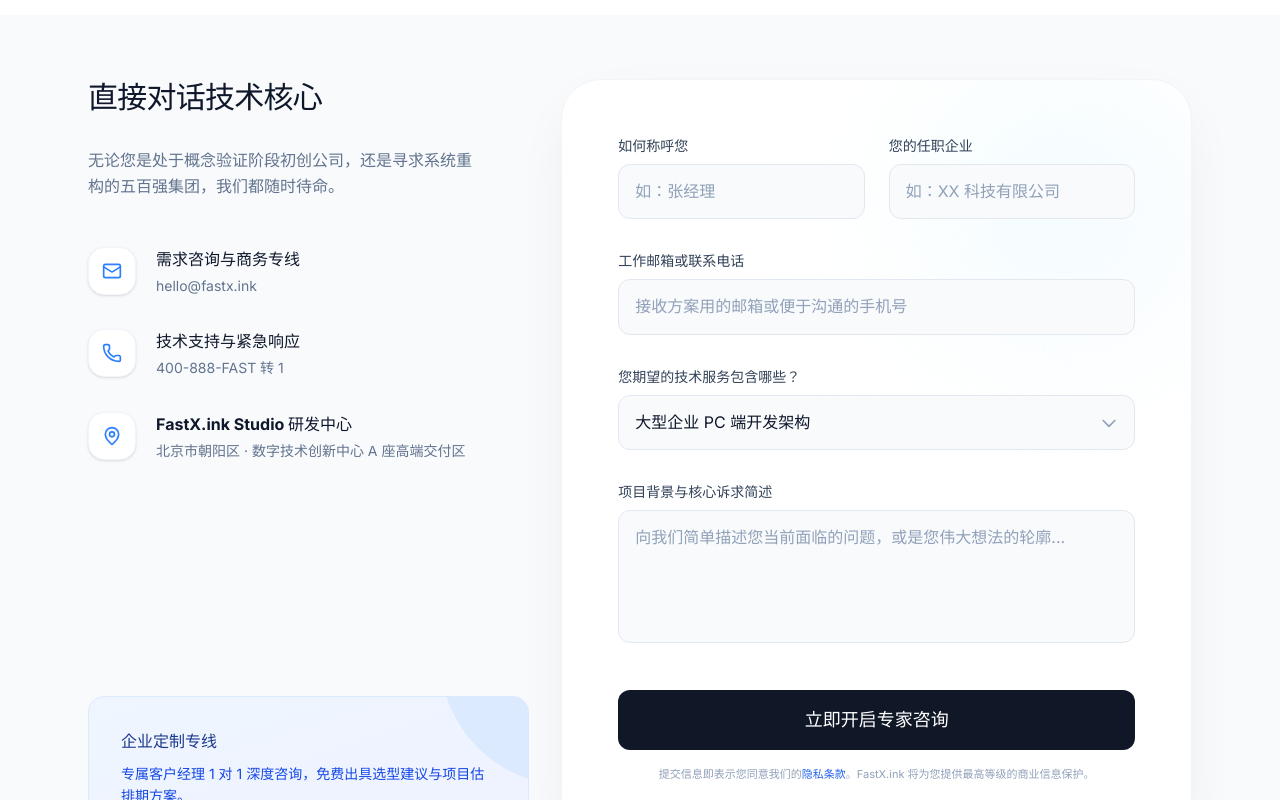
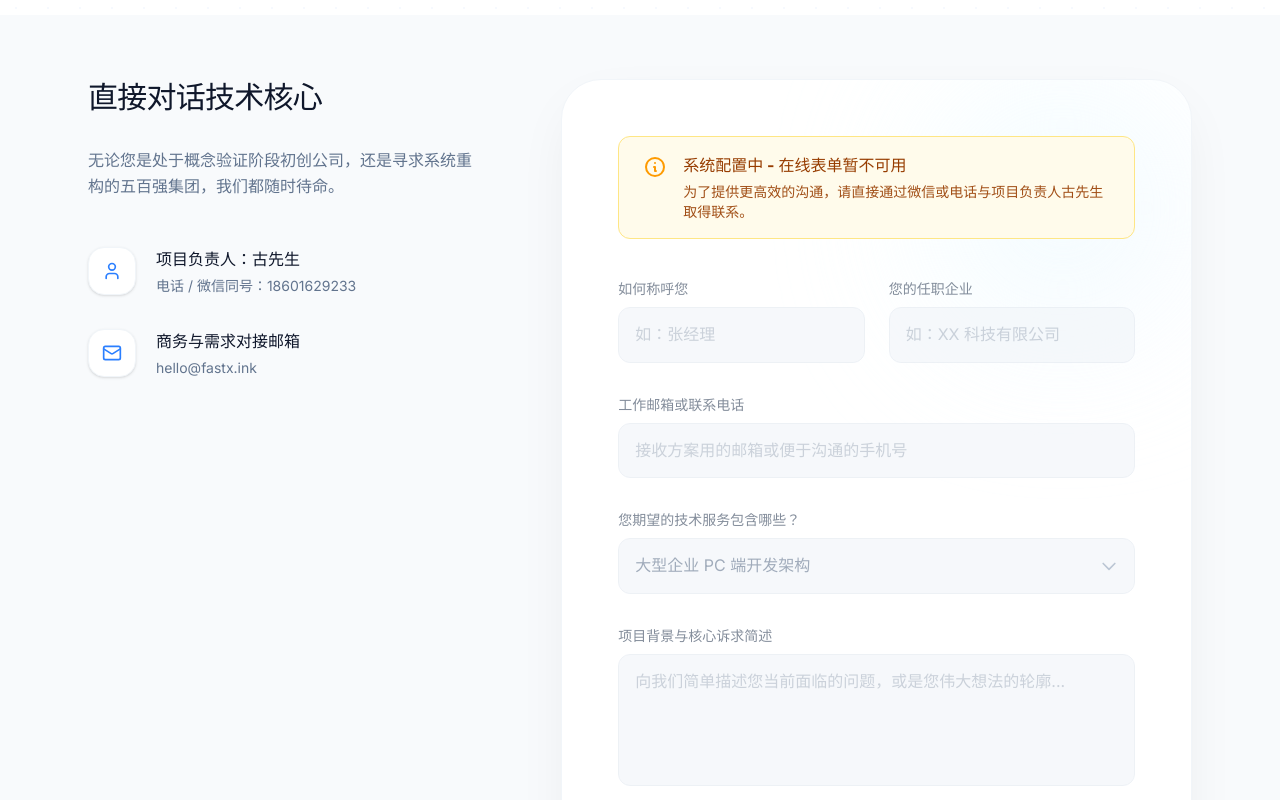
Before and after one commit to kivenZhou/fastx, a Vue app: page /contact in a window 1280 px wide. Shown: the part 600-1400 px from the top of the page. Built offline with nearby package versions, Linux system fonts and the light colour scheme.

Commit message:
fix: 修改联系方式

```diff
--- a/src/locales/en.json
+++ b/src/locales/en.json
@@ -183,13 +183,14 @@
     "form_project": "Project Background & Core Requirements",
     "form_project_placeholder": "Briefly describe the challenges you're facing or the outline of your great idea...",
     "form_submit": "Start Your Expert Consultation",
-    "form_privacy": "By submitting, you agree to our",
+    "form_disabled_title": "System Check - Online Form Unavailable",
+    "form_disabled_desc": "For more efficient communication, please contact our project lead, Mr. Gu, directly via WeChat or phone.",
+    "form_privacy": "By submitting, you agree to our ",
     "form_privacy_link": "Privacy Policy",
     "form_privacy_end": ". FastX.ink provides top-tier protection for your business information.",
     "contacts": [
-      { "label": "Business & Consulting Hotline", "value": "hello{'@'}fastx.ink" },
-      { "label": "Technical Support & Emergency", "value": "+400-888-FAST ext. 1" },
-      { "label": "FastX.ink Studio R&D Center", "value": "Digital Technology Innovation Center A, Chaoyang, Beijing" }
+      { "label": "Project Lead: Mr. Gu", "value": "Phone/WeChat: 18601629233" },
+      { "label": "Business & Inquiries Email", "value": "hello{'@'}fastx.ink" }
     ]
   }
 }
--- a/src/locales/zh.json
+++ b/src/locales/zh.json
@@ -183,13 +183,14 @@
     "form_project": "项目背景与核心诉求简述",
     "form_project_placeholder": "向我们简单描述您当前面临的问题，或是您伟大想法的轮廓...",
     "form_submit": "立即开启专家咨询",
-    "form_privacy": "提交信息即表示您同意我们的",
+    "form_disabled_title": "系统配置中 - 在线表单暂不可用",
+    "form_disabled_desc": "为了提供更高效的沟通，请直接通过微信或电话与项目负责人古先生取得联系。",
+    "form_privacy": "提交即代表同意",
     "form_privacy_link": "隐私条款",
     "form_privacy_end": "。FastX.ink 将为您提供最高等级的商业信息保护。",
     "contacts": [
-      { "label": "需求咨询与商务专线", "value": "hello{'@'}fastx.ink" },
-      { "label": "技术支持与紧急响应", "value": "400-888-FAST 转 1" },
-      { "label": "FastX.ink Studio 研发中心", "value": "北京市朝阳区 · 数字技术创新中心 A 座高端交付区" }
+      { "label": "项目负责人：古先生", "value": "电话 / 微信同号：18601629233" },
+      { "label": "商务与需求对接邮箱", "value": "hello{'@'}fastx.ink" }
     ]
   }
 }
--- a/src/views/Contact.vue
+++ b/src/views/Contact.vue
@@ -54,28 +54,39 @@
             <div class="absolute top-0 right-0 w-64 h-64 bg-gradient-to-br from-cyan-50 to-blue-50 rounded-full blur-[80px] pointer-events-none opacity-70"></div>
 
             <form class="grid grid-cols-1 md:grid-cols-2 gap-x-6 gap-y-8 relative z-10" @submit.prevent>
-              <div class="space-y-2">
-                <label class="text-sm font-semibold text-slate-700 block">{{ $t('contact.form_name') }}</label>
-                <input type="text" :placeholder="$t('contact.form_name_placeholder')"
-                  class="w-full bg-slate-50 border border-slate-200 rounded-xl px-4 py-3.5 focus:outline-none focus:border-blue-400 focus:ring-4 focus:ring-blue-500/10 text-slate-900 font-medium placeholder:text-slate-400 placeholder:font-normal">
+              <!-- Disabled Notice -->
+              <div class="md:col-span-2 bg-amber-50 border border-amber-200 text-amber-800 px-6 py-4 rounded-xl flex items-start gap-4 mb-2">
+                <svg class="w-6 h-6 text-amber-500 shrink-0 mt-0.5" fill="none" viewBox="0 0 24 24" stroke="currentColor">
+                  <path stroke-linecap="round" stroke-linejoin="round" stroke-width="2" d="M13 16h-1v-4h-1m1-4h.01M21 12a9 9 0 11-18 0 9 9 0 0118 0z" />
+                </svg>
+                <div>
+                  <h4 class="font-bold">{{ $t('contact.form_disabled_title') }}</h4>
+                  <p class="text-sm mt-1 opacity-90">{{ $t('contact.form_disabled_desc') }}</p>
+                </div>
               </div>
 
-              <div class="space-y-2">
-                <label class="text-sm font-semibold text-slate-700 block">{{ $t('contact.form_company') }}</label>
-                <input type="text" :placeholder="$t('contact.form_company_placeholder')"
-                  class="w-full bg-slate-50 border border-slate-200 rounded-xl px-4 py-3.5 focus:outline-none focus:border-blue-400 focus:ring-4 focus:ring-blue-500/10 text-slate-900 font-medium placeholder:text-slate-400 placeholder:font-normal">
+              <div class="space-y-2 opacity-60">
+                <label class="text-sm font-semibold text-slate-700 block">{{ $t('contact.form_name') }}</label>
+                <input type="text" :placeholder="$t('contact.form_name_placeholder')" disabled
+                  class="w-full bg-slate-100 border border-slate-200 rounded-xl px-4 py-3.5 text-slate-500 font-medium cursor-not-allowed">
               </div>
 
-              <div class="md:col-span-2 space-y-2">
-                <label class="text-sm font-semibold text-slate-700 block">{{ $t('contact.form_contact') }}</label>
-                <input type="text" :placeholder="$t('contact.form_contact_placeholder')"
-                  class="w-full bg-slate-50 border border-slate-200 rounded-xl px-4 py-3.5 focus:outline-none focus:border-blue-400 focus:ring-4 focus:ring-blue-500/10 text-slate-900 font-medium placeholder:text-slate-400 placeholder:font-normal">
+              <div class="space-y-2 opacity-60">
+                <label class="text-sm font-semibold text-slate-700 block">{{ $t('contact.form_company') }}</label>
+                <input type="text" :placeholder="$t('contact.form_company_placeholder')" disabled
+                  class="w-full bg-slate-100 border border-slate-200 rounded-xl px-4 py-3.5 text-slate-500 font-medium cursor-not-allowed">
               </div>
 
-              <div class="md:col-span-2 space-y-2">
+              <div class="md:col-span-2 space-y-2 opacity-60">
+                <label class="text-sm font-semibold text-slate-700 block">{{ $t('contact.form_contact') }}</label>
+                <input type="text" :placeholder="$t('contact.form_contact_placeholder')" disabled
+                  class="w-full bg-slate-100 border border-slate-200 rounded-xl px-4 py-3.5 text-slate-500 font-medium cursor-not-allowed">
+              </div>
+
+              <div class="md:col-span-2 space-y-2 opacity-60">
                 <label class="text-sm font-semibold text-slate-700 block">{{ $t('contact.form_service') }}</label>
                 <div class="relative">
-                  <select class="w-full bg-slate-50 border border-slate-200 rounded-xl px-4 py-3.5 focus:outline-none focus:border-blue-400 focus:ring-4 focus:ring-blue-500/10 appearance-none text-slate-900 font-medium cursor-pointer">
+                  <select disabled class="w-full bg-slate-100 border border-slate-200 rounded-xl px-4 py-3.5 appearance-none text-slate-500 font-medium cursor-not-allowed">
                     <option v-for="(opt, i) in $tm('contact.form_services_options')" :key="i">{{ rt(opt) }}</option>
                   </select>
                   <div class="absolute inset-y-0 right-4 flex items-center pointer-events-none">
@@ -84,15 +95,15 @@
                 </div>
               </div>
 
-              <div class="md:col-span-2 space-y-2">
+              <div class="md:col-span-2 space-y-2 opacity-60">
                 <label class="text-sm font-semibold text-slate-700 block">{{ $t('contact.form_project') }}</label>
-                <textarea rows="4" :placeholder="$t('contact.form_project_placeholder')"
-                  class="w-full bg-slate-50 border border-slate-200 rounded-xl px-4 py-3.5 focus:outline-none focus:border-blue-400 focus:ring-4 focus:ring-blue-500/10 text-slate-900 font-medium placeholder:text-slate-400 placeholder:font-normal resize-none"></textarea>
+                <textarea rows="4" :placeholder="$t('contact.form_project_placeholder')" disabled
+                  class="w-full bg-slate-100 border border-slate-200 rounded-xl px-4 py-3.5 text-slate-500 font-medium cursor-not-allowed resize-none"></textarea>
               </div>
 
               <div class="md:col-span-2 mt-2">
-                <button type="submit"
-                  class="w-full bg-gray-900 text-white py-4 px-8 rounded-xl font-bold hover:bg-accent hover:shadow-[0_0_25px_rgba(37,99,235,0.4)] transition-all transform hover:-translate-y-1 text-lg">
+                <button type="button" disabled
+                  class="w-full bg-slate-300 text-slate-500 py-4 px-8 rounded-xl font-bold cursor-not-allowed text-lg">
                   {{ $t('contact.form_submit') }}
                 </button>
                 <p class="text-center text-[11px] text-slate-400 mt-4 leading-relaxed">
@@ -111,11 +122,11 @@
 <script setup>
 import { onMounted } from 'vue'
 import { useI18n } from 'vue-i18n'
-import { Mail, Phone, MapPin } from 'lucide-vue-next'
+import { Mail, Phone, User } from 'lucide-vue-next'
 
 const { rt, tm } = useI18n()
 
-const contactIcons = [Mail, Phone, MapPin]
+const contactIcons = [User, Mail]
 
 onMounted(() => {
   const els = document.querySelectorAll('.reveal, .reveal-left, .reveal-right')
```
